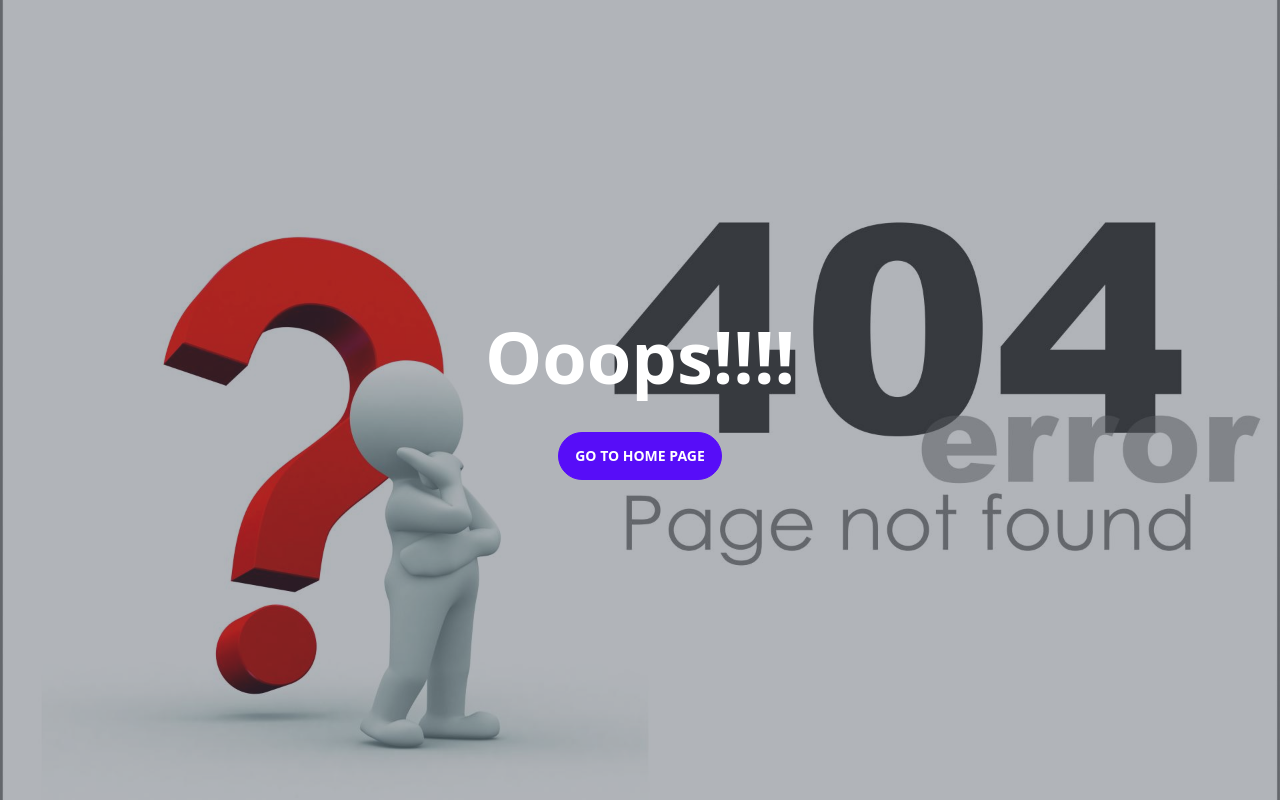
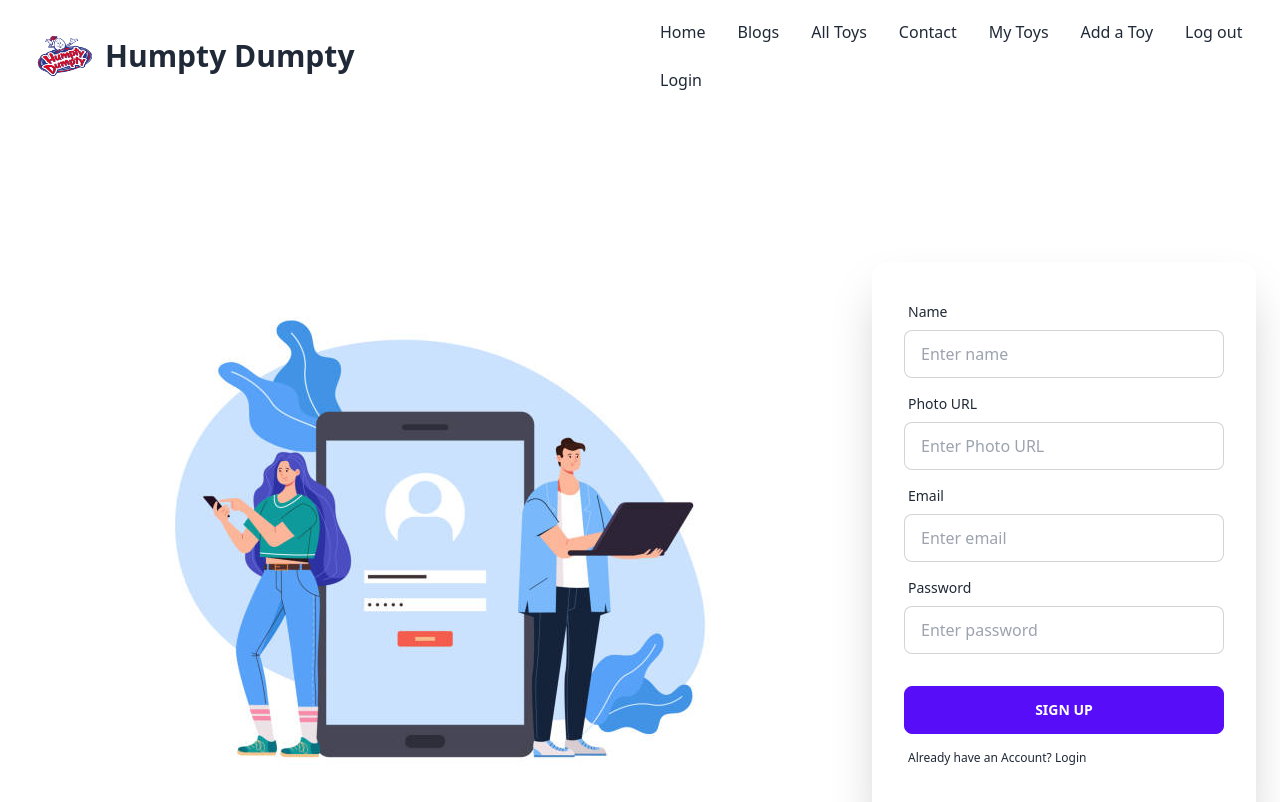
Before and after one commit to Akram-Ul-Hasan/humpty-dumpty-toys-client, a React app: page /register in a window 1280 px wide. Shown: the top 802 px of the page. Built offline with nearby package versions, Linux system fonts and the light colour scheme; no server answers; the HTML template or start-up script is replaced by a standard one.

Commit message:
added registration page and google and github log in authentication

```diff
--- a/src/Pages/Login/Login.jsx
+++ b/src/Pages/Login/Login.jsx
@@ -67,7 +67,7 @@ const Login = () => {
                 </p>
 
               </div>
-            {/* from */}
+            {/* Login from */}
             <form onSubmit={handleLogin} className="card-body">
               <div className="form-control">
                 <label className="label">
@@ -100,7 +100,7 @@ const Login = () => {
                 <p className="label-text-alt">
                   Don't have an Account?
                   <Link to="/login/register" className=" link link-hover">
-                    {" "}
+
                     Register
                   </Link>
                 </p>
@@ -108,7 +108,7 @@ const Login = () => {
 
             </form>
             <p className="text-error ms-10 ">{error}</p>
-            <div className="divider text-sm">or Login via</div>
+            <div className="divider text-sm mx-10">or Login via</div>
             <div className="mx-7 mb-7 flex flex-col gap-3">
               <button
                 onClick={handleGoogleSignIn}
--- a/src/Pages/Register/Register.jsx
+++ b/src/Pages/Register/Register.jsx
@@ -0,0 +1,150 @@
+import React, { useContext, useState } from "react";
+import { Link } from "react-router-dom";
+import { AuthContext } from "../../Provider/AuthProvider";
+
+import img from "../../assets/register.jpg";
+
+const Register = () => {
+  const [error, setError] = useState("");
+  const [success, setSuccess] = useState("");
+  const { createUser, setDisplayNamePhotoUrl, logOut } =
+    useContext(AuthContext);
+
+  const handleRegisterForm = (event) => {
+    event.preventDefault();
+    setSuccess("");
+    setError("");
+    const form = event.target;
+    const name = form.name.value;
+    const photoUrl = form.photoUrl.value;
+    const email = form.email.value;
+    const password = form.password.value;
+
+    console.log(name, photoUrl, email, password);
+
+    if (!/(?=.*[A-Z])/.test(password)) {
+      setError("Please add at least one upper case  letter.");
+      return;
+    } else if (!/(?=.*[0-9])/.test(password)) {
+      setError("Please add at least one number.");
+      return;
+    } else if (password.length < 6) {
+      setError("Password should be at least 6 character");
+      return;
+    }
+
+    createUser(email, password)
+      .then((result) => {
+        const createdUser = result.user;
+        console.log(createdUser);
+        event.target.reset();
+        setSuccess("User has been created successfully!");
+        setDisplayNamePhotoUrl(name, photoUrl)
+          .then(() => {
+            console.log(user.displayName, user.photoURL);
+          })
+          .catch((error) => {
+            console.log(error.message);
+          });
+        logOut()
+          .then()
+          .catch((error) => {
+            console.log(error.message);
+          });
+      })
+      .catch((error) => {
+        console.log(error.message);
+        setError(error.message);
+      });
+  };
+
+  return (
+    <div>
+      <div className="hero-content flex-col lg:flex-row">
+        <div className="hero min-h-screen w-2/3">
+          <img src={img} alt="" />
+        </div>
+        <div className="card flex-shrink-0 w-full max-w-sm shadow-2xl bg-base-100">
+          {/* Register from */}
+          <form onSubmit={handleRegisterForm} className="card-body">
+            <div className="form-control">
+              <label className="label">
+                <span className="label-text">Name</span>
+              </label>
+              <input
+                type="text"
+                name="name"
+                placeholder="Enter name"
+                className="input input-bordered"
+                required
+              />
+            </div>
+            <div className="form-control">
+              <label className="label">
+                <span className="label-text">Photo URL</span>
+              </label>
+              <input
+                type="text"
+                name="photoUrl"
+                placeholder="Enter Photo URL"
+                className="input input-bordered"
+                required
+              />
+            </div>
+            <div className="form-control">
+              <label className="label">
+                <span className="label-text">Email</span>
+              </label>
+              <input
+                type="email"
+                name="email"
+                placeholder="Enter email"
+                className="input input-bordered"
+                required
+              />
+            </div>
+            <div className="form-control">
+              <label className="label">
+                <span className="label-text">Password</span>
+              </label>
+              <input
+                type="password"
+                name="password"
+                placeholder="Enter password"
+                className="input input-bordered"
+                required
+              />
+            </div>
+            <div className="form-control mt-6">
+              <button className="btn btn-primary">Sign Up</button>
+            </div>
+            <label className="label text-left">
+              <p className="label-text-alt">
+                Already have an Account?
+                <Link to="/login" className="link link-hover">
+                  {" "}
+                  Login
+                </Link>
+              </p>
+            </label>
+          </form>
+          <p className="text-error ms-10 mb-5">{error}</p>
+          {success && (
+            <div>
+              <p className="text-success ms-10 mb-5">
+                {success}
+                <span>
+                  <Link className="text-primary" to="/login">
+                    sign in now
+                  </Link>
+                </span>
+              </p>
+            </div>
+          )}
+        </div>
+      </div>
+    </div>
+  );
+};
+
+export default Register;
--- a/src/Provider/AuthProvider.jsx
+++ b/src/Provider/AuthProvider.jsx
@@ -89,6 +89,7 @@ const AuthProvider = ({ children }) => {
     createUser,
     signIn,
     googleSignIn,
+    githubSignIn,
     logOut,
     setDisplayNamePhotoUrl
   };
--- a/src/Routes/Routes.jsx
+++ b/src/Routes/Routes.jsx
@@ -4,6 +4,7 @@ import Home from "../Pages/Home/Home/Home";
 import Blog from "../Pages/Shared/Blog/Blog/Blog";
 import ErrorPage from "../Pages/ErrorPage/ErrorPage";
 import Login from "../Pages/Login/Login";
+import Register from "../Pages/Register/Register";
 
 
 const router = createBrowserRouter([
@@ -22,6 +23,10 @@ const router = createBrowserRouter([
         {
             path: 'login',
             element: <Login></Login>
+        },
+        {
+            path: 'register',
+            element: <Register></Register>
         }
     ]
 },
```
Also changed, not shown: src/assets/register.jpg (added).
